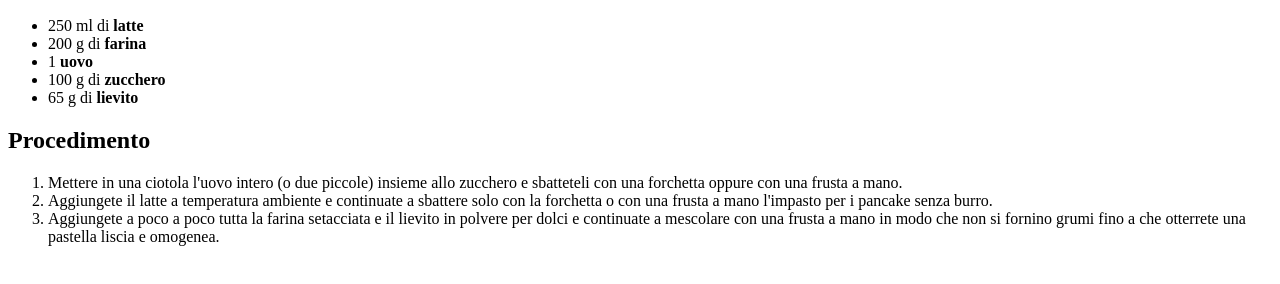
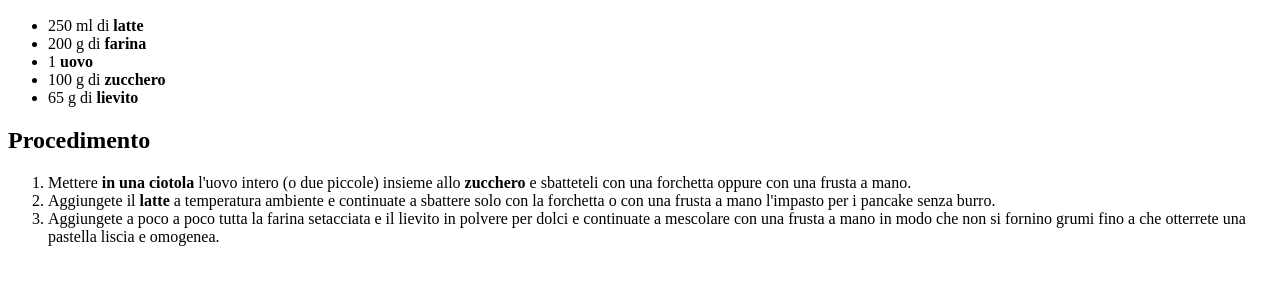
Before and after one commit to RedGuardiaN7/html-ricetta-pancake, a plain HTML site: page index.html in a window 1280 px wide. Shown: the part 110-394 px from the top of the page. Drawn offline with Linux system fonts and the light colour scheme.

Commit message:
Applicazione del grassetto dove richiesto

```diff
--- a/index.html
+++ b/index.html
@@ -24,9 +24,11 @@
     <h2>Procedimento</h2>
 
     <ol>
-        <li>Mettere in una ciotola l'uovo intero (o due piccole) insieme allo zucchero e sbatteteli con una forchetta
+        <li>Mettere <b>in una ciotola</b> l'uovo intero (o due piccole) insieme allo <b>zucchero</b> e sbatteteli con
+            una forchetta
             oppure con una frusta a mano.</li>
-        <li>Aggiungete il latte a temperatura ambiente e continuate a sbattere solo con la forchetta o con una frusta a
+        <li>Aggiungete il <b>latte</b> a temperatura ambiente e continuate a sbattere solo con la forchetta o con una
+            frusta a
             mano l'impasto per i pancake senza burro.</li>
         <li>Aggiungete a poco a poco tutta la farina setacciata e il lievito in polvere per dolci e continuate a
             mescolare con una frusta a mano in modo che non si fornino grumi fino a che otterrete una pastella liscia e
```
